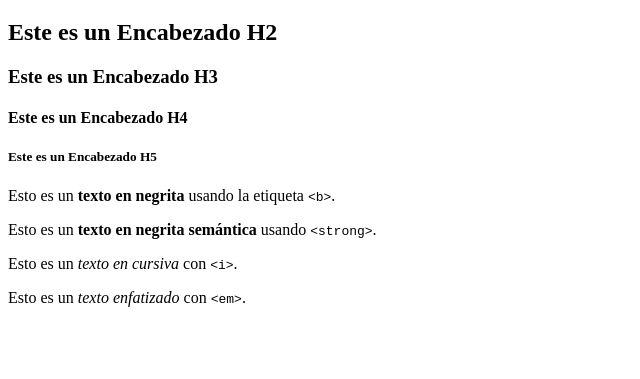
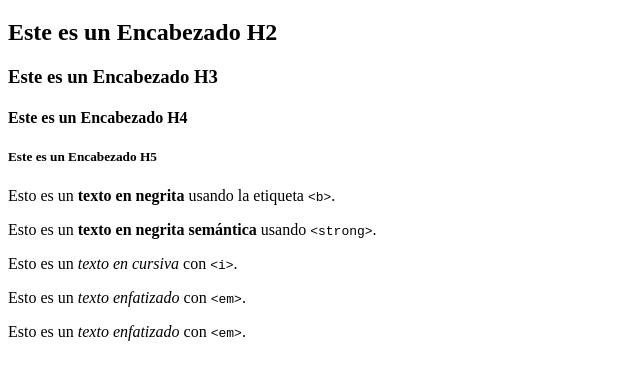
Before and after one commit to kevindavidtorradogutierrez-glitch/primerPaginaWeb2025, a plain HTML site: page index.html in a window 1280 px wide. Shown: the part 61-440 px from the top of the page, without its empty margins (0-640 px from the left). Drawn offline with Linux system fonts and the light colour scheme.

Commit message:
segundaactualizacion

```diff
--- a/index.html
+++ b/index.html
@@ -15,5 +15,6 @@
     <p>Esto es un <strong>texto en negrita semántica</strong> usando <code>&lt;strong&gt;</code>.</p>
     <p>Esto es un <i>texto en cursiva</i> con <code>&lt;i&gt;</code>.</p>
     <p>Esto es un <em>texto enfatizado</em> con <code>&lt;em&gt;</code>.</p>
+    <p>Esto es un <em>texto enfatizado</em> con <code>&lt;em&gt;</code>.</p>
 </body>
 </html>
```
